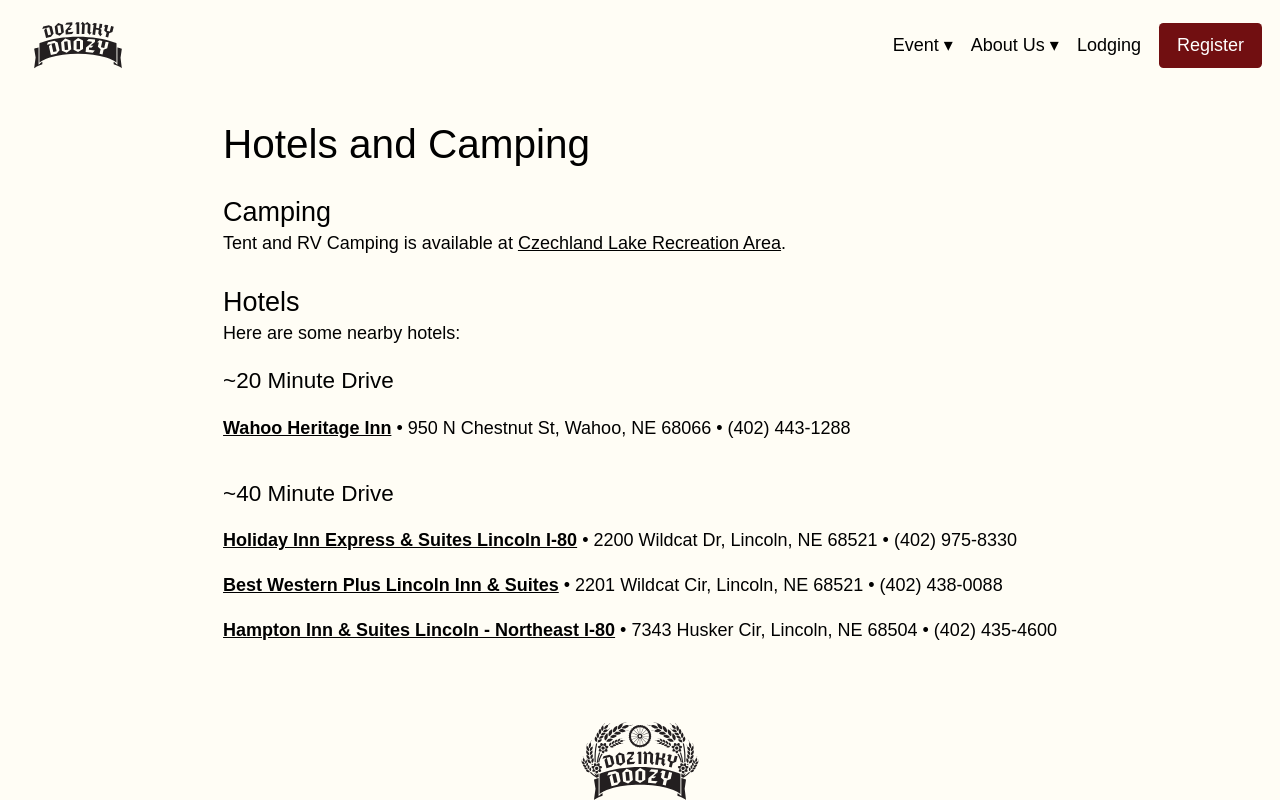
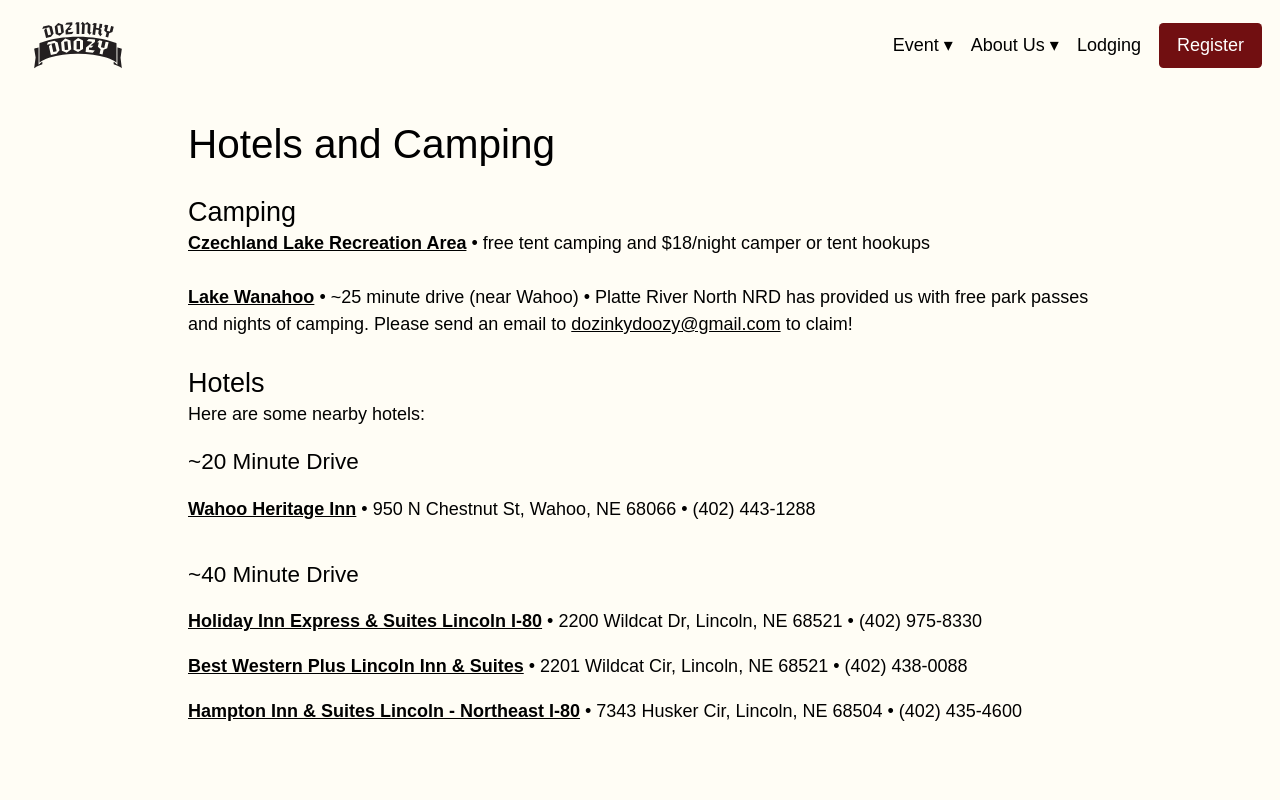
Before and after one commit to tblue1994/dozinky-doozy-website, a Next.js app: page /lodging in a window 1280 px wide. Shown: the top 800 px of the page. Built offline with nearby package versions, Linux system fonts and the light colour scheme; a web font is replaced by a local one.

Commit message:
feat: add lake wanahoo to camping options

```diff
--- a/src/app/(details)/lodging/page.tsx
+++ b/src/app/(details)/lodging/page.tsx
@@ -42,15 +42,35 @@ export default function Lodging() {
       <section>
         <h2 className={h2ClassNames}>Camping</h2>
         <p>
-          Tent and RV Camping is available at{" "}
           <Link
             href="https://lpnnrd.org/outdoor-recreation/czechland-lake-recreation-area/"
             target="_blank"
-            className="underline hover:text-venetian-red-600"
+            className="font-semibold underline hover:text-venetian-red-600"
           >
             Czechland Lake Recreation Area
-          </Link>
-          .
+          </Link>{" "}
+          • free tent camping and $18/night camper or tent hookups
+        </p>
+        <br />
+        <p>
+          <Link
+            href="https://lpnnrd.org/outdoor-recreation/lake-wanahoo/"
+            target="_blank"
+            className="font-semibold underline hover:text-venetian-red-600"
+          >
+            Lake Wanahoo
+          </Link>{" "}
+          • ~25 minute drive (near Wahoo) • Platte River North NRD has provided
+          us with free park passes and nights of camping. Please send an email
+          to{" "}
+          <a
+            className="underline hover:text-venetian-red-600"
+            href="mailto:dozinkydoozy@gmail.com"
+            target="_blank"
+          >
+            dozinkydoozy@gmail.com
+          </a>{" "}
+          to claim!
         </p>
       </section>
       <section>
```
